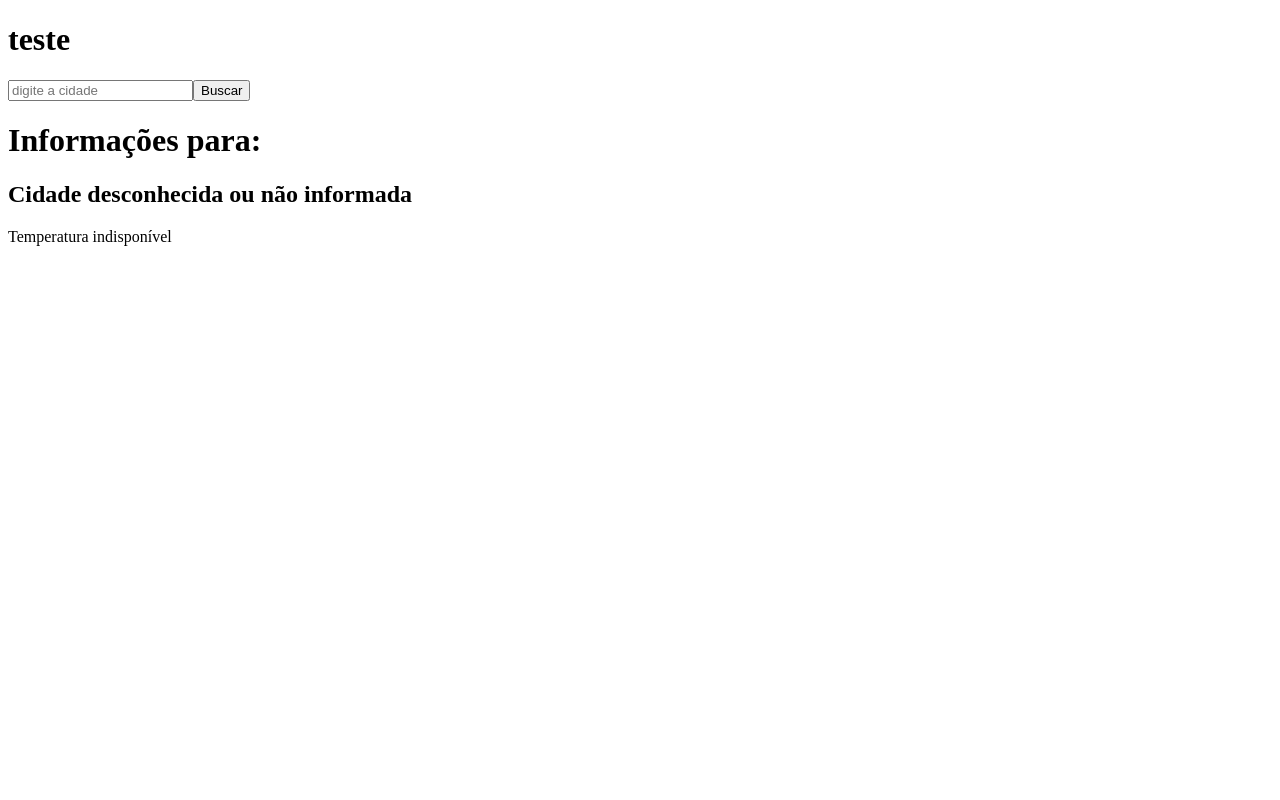
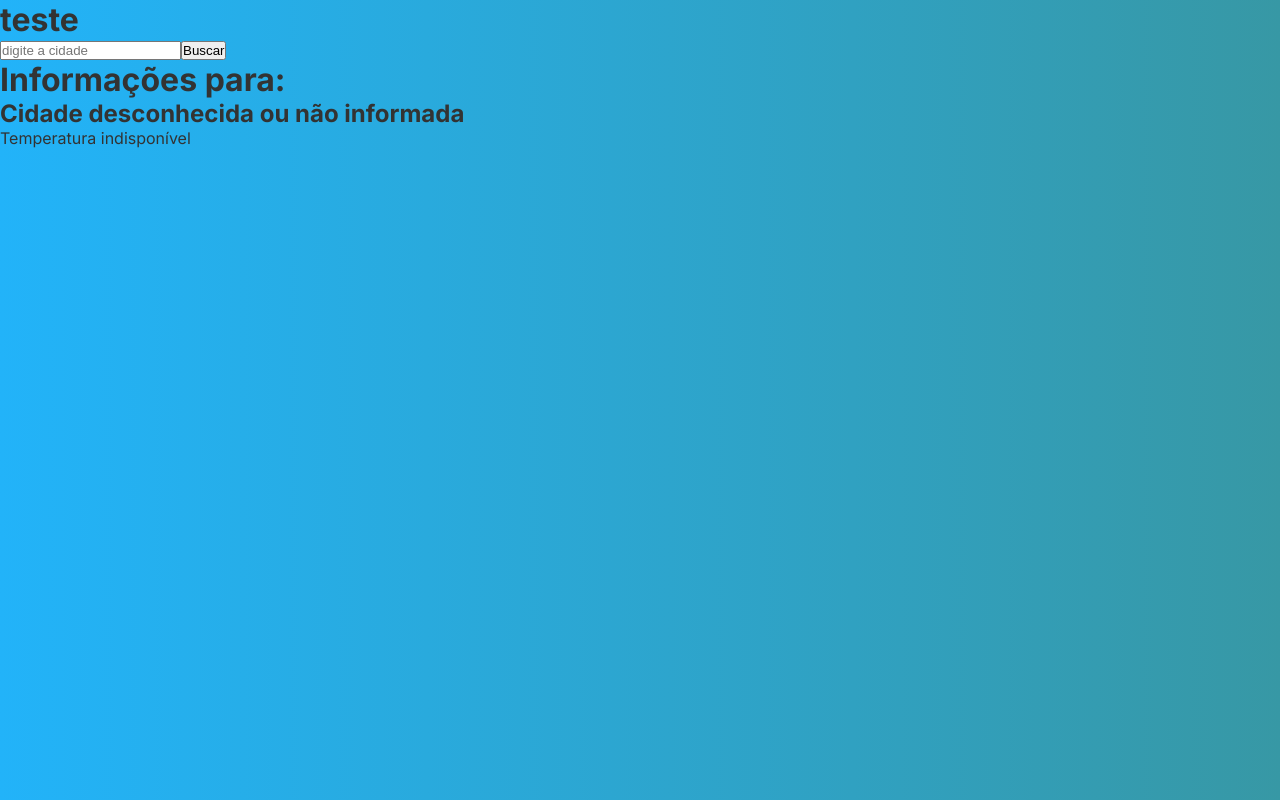
Before and after one commit to luizcarvalhosilva/time-forecast, a React (Vite) app in the folder time-forecast/: page / in a window 1280 px wide. Built offline with nearby package versions, Linux system fonts and the light colour scheme.

Commit message:
style: iniciar estilização do App.css e Index.css.
- Criadas regras iniciais de estilo para o layout do aplicativo.
- Definida a base visual do projeto.

```diff
--- a/time-forecast/src/App.css
+++ b/time-forecast/src/App.css
@@ -0,0 +1,29 @@
+.general-container {
+    max-width: 1000px;
+    padding: 20px;
+    margin: 0 auto;
+
+    h1 {
+        color: white;
+        font-size: 3rem;
+        margin-bottom: 22px;
+    }
+
+    input {
+        padding: 10px;
+        border-radius: 15px 0 0 15px;
+        border: none;
+        width: 60%;
+        max-width: 300px;
+        font-size: 1.2rem;
+    }
+
+    button {
+        padding: 10px;
+        background-color: var(--color-5);
+        font-size: 1.2rem;
+        border: 0;
+        border-radius: 0px 15px 15px 0;
+        cursor: pointer;
+    }
+}
--- a/time-forecast/src/index.css
+++ b/time-forecast/src/index.css
@@ -0,0 +1,24 @@
+@import url('https://fonts.googleapis.com/css2?family=Inter:ital,opsz,wght@0,14..32,100..900;1,14..32,100..900&display=swap');
+
+:root {
+    --primary-font: 'Inter', sans-serif;
+    --opt-text-color: #333;
+
+    --color-1: #22B3F9;
+    --color-2: #749FB5;
+    --color-3: #3763A5;
+    --color-4: #3798A5;
+    --color-5: #3CFA1E;
+}
+
+* {
+    margin: 0;
+    padding: 0;
+    box-sizing: border-box;
+}
+
+body {
+    font-family: var(--primary-font);
+    background: linear-gradient(to right, var(--color-1), var(--color-4));
+    color: var(--opt-text-color);
+}
```
